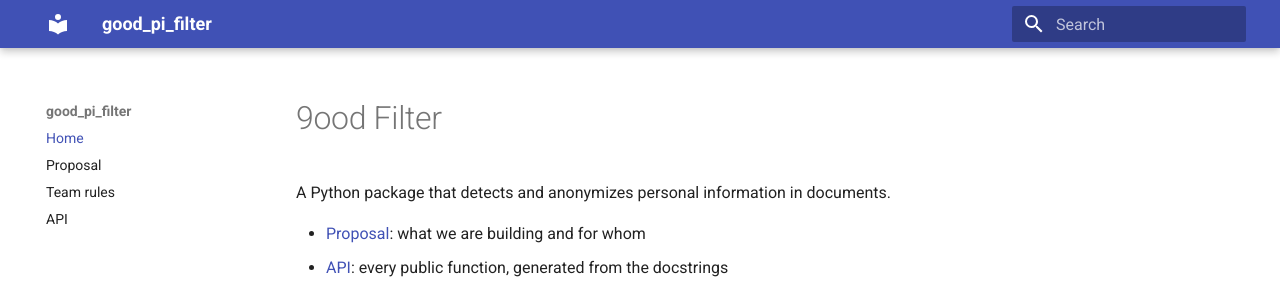
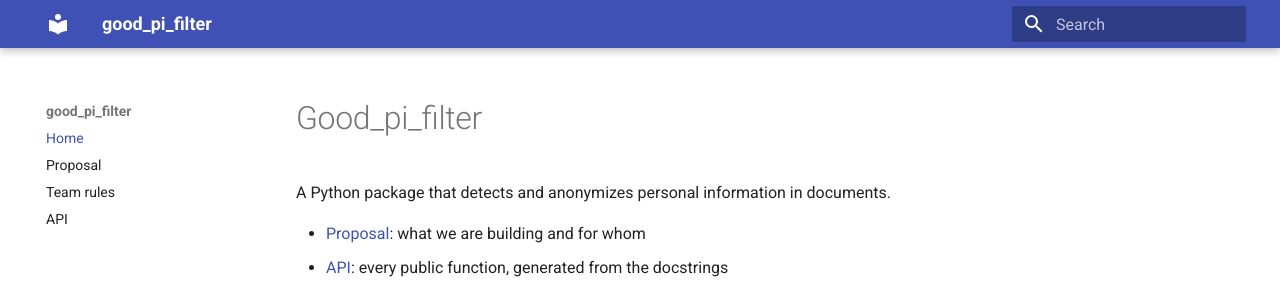
Before and after one commit to KimHyunSung0406/9ood, an MkDocs documentation site: the page built from docs/index.md, in a window 1280 px wide. Shown: the top 292 px of the page. Built offline with MkDocs 1.6.1 and Material for MkDocs 9.7.7, drawn with Linux system fonts in a browser that asks for light colours.

Commit message:
Rename 9ood Filter to Good_pi_filter

```diff
--- a/docs/index.md
+++ b/docs/index.md
@@ -1,4 +1,4 @@
-# 9ood Filter
+# Good_pi_filter
 
 A Python package that detects and anonymizes personal information in documents.
 
```
